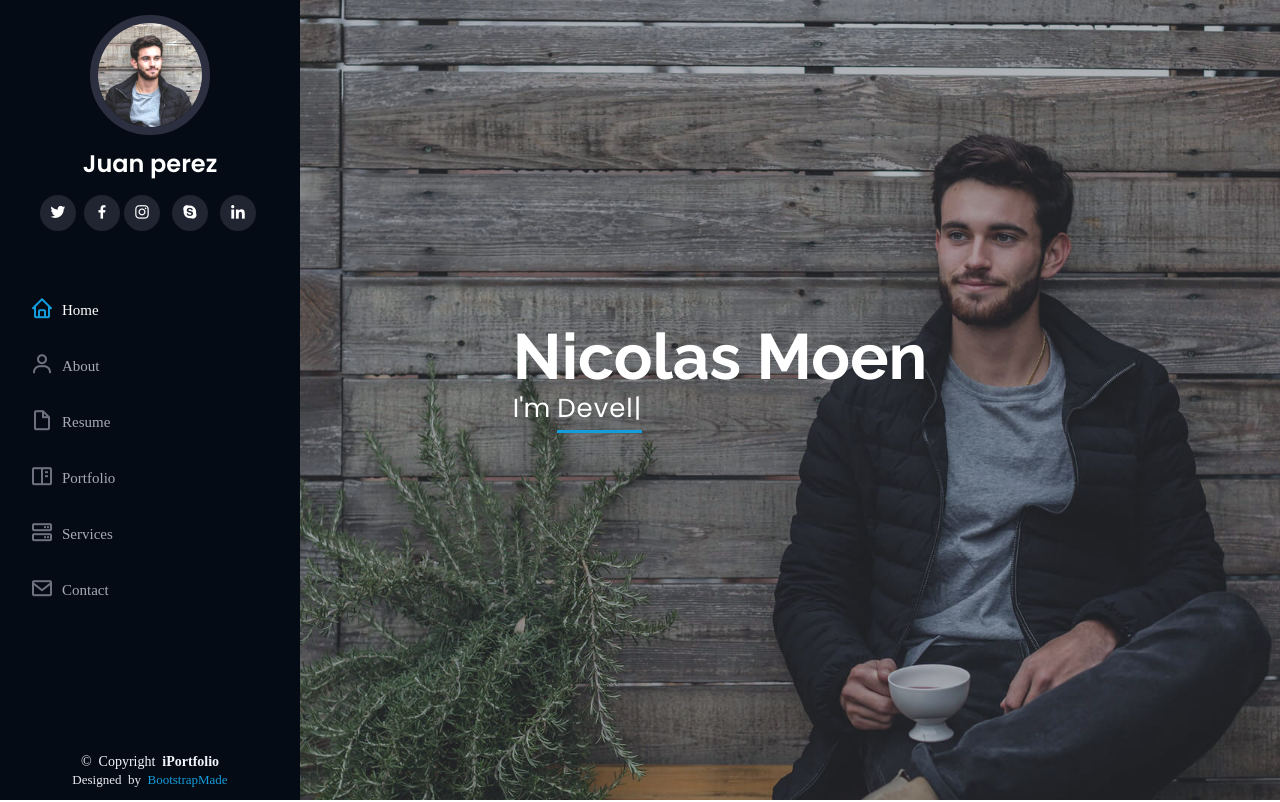
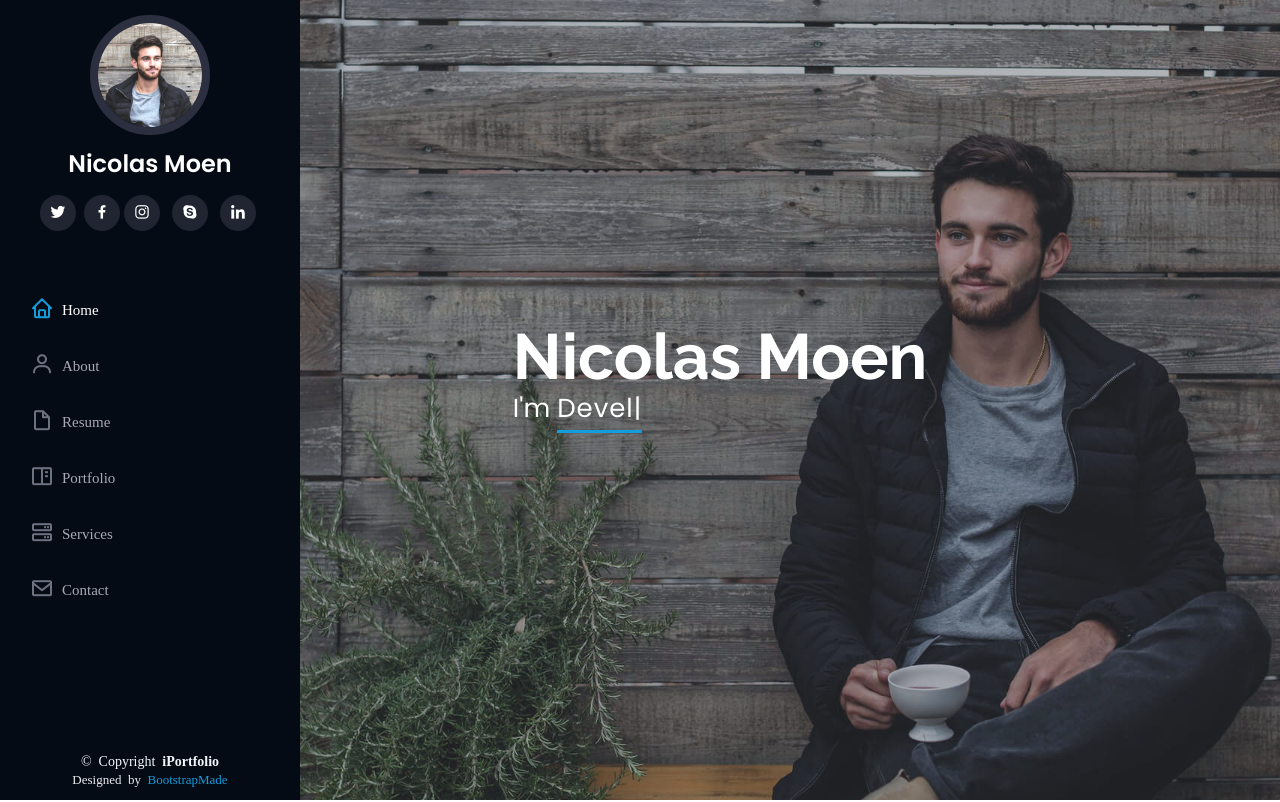
Before and after one commit to Moenni/MyPortfolio, a plain HTML site: page index.html in a window 1280 px wide. Shown: the top 802 px of the page. Drawn offline with nearby package versions, Linux system fonts and the light colour scheme.

Commit message:
poniendo nombre

```diff
--- a/index.html
+++ b/index.html
@@ -46,7 +46,7 @@
 
       <div class="profile">
         <img src="assets/img/profile-img.jpg" alt="" class="img-fluid rounded-circle">
-        <h1 class="text-light"><a href="index.html">Juan perez</a></h1>
+        <h1 class="text-light"><a href="index.html">Nicolas Moen</a></h1>
         <div class="social-links mt-3 text-center">
           <a href="twitter.com/fabiodrizzt" class="twitter"><i class="bx bxl-twitter"></i></a>
           <a href="fb.com/fabiodrizzt" class="fb"><i class="bx bxlfacebook"><i class="bx bxl-facebook"></i></a>
```
